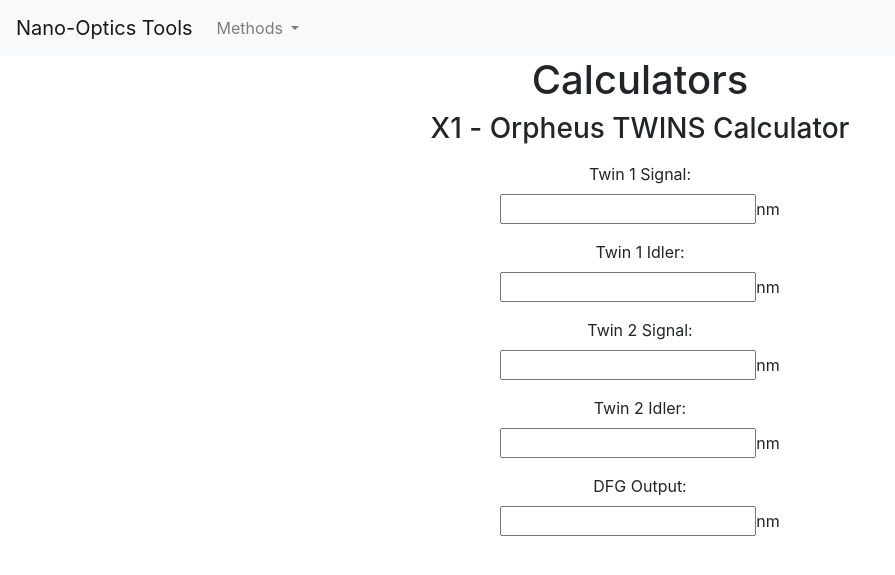
After one commit to BrandenEsses/nano-optics-tools, a Flask app: page /calculators/ in a window 1280 px wide. The commit adds this page. Shown: the top 575 px of the page, without its empty margins (0-895 px from the left). Run offline with Flask 2, Linux system fonts and the light colour scheme; some libraries are stand-ins or nearby versions.

Commit message:
Implemented blueprints, started twins calculator

```diff
--- a/app.py
+++ b/app.py
@@ -1,99 +1,15 @@
-from flask import Flask, render_template, request, redirect, session
-from matplotlib import pyplot as plt
-import numpy as np
-from scipy.fft import fft, fftfreq
-import math
-import os, csv
-import io
-import random
-from flask import Response
-from matplotlib.backends.backend_agg import FigureCanvasAgg as FigureCanvas
-from matplotlib.figure import Figure
+from flask import Flask, render_template
 app = Flask(__name__)
 app.config['SECRET_KEY'] = "issacnewton"
-
-file = None
-
-def get_data():
-    global file
-    stream = io.StringIO(file.decode("UTF8"), newline=None)
-    tsv_file = csv.reader(stream, delimiter="\t")
-    xvals = []
-    yvals = []
-    for line in tsv_file:
-       xvals.append(float(line[0]))
-       yvals.append(float(line[1]))
-    yvals = yvals - np.mean(yvals) # Normalize data
-    length_scale = xvals[1] - xvals[0]
-    normalxvals = xvals
-    normalyvals = yvals
-    num_data = len(yvals)
-    data_length = np.log2(len(yvals))
-    is_power_two = np.ceil(data_length) == np.floor(data_length)
-    if not is_power_two:
-        num_zeros_add = 2**(round(np.log2(num_data)) + 1) - num_data
-        left_append = np.zeros(np.floor(num_zeros_add/2).astype(int))
-        right_append = np.zeros(np.ceil(num_zeros_add/2).astype(int))
-        yvals = np.insert(yvals,0,left_append)
-        yvals = np.append(yvals,right_append)
-    new_num_data = len(yvals)
-    yvals_zeros = np.zeros(new_num_data-256)
-    max_location = np.argmax(yvals)
-    max_value = yvals[max_location]
-    half_max_index = np.argmin(yvals - 0.5*max_value)
-    min_index = max_location - 128
-    max_index = max_location + 128
-    slice = yvals[min_index:max_index]
-    yvals_zeros = np.insert(yvals_zeros,min_index,slice)
-    xvals = np.arange(len(yvals)) * length_scale
-    stddev = np.abs(half_max_index - max_location) * length_scale
-    gaussian = 1/np.sqrt(2*np.pi*stddev**2) * np.exp(-(xvals - max_location*length_scale)**2/(2*stddev**2))
-    apodization = yvals_zeros*gaussian
-    right_half= apodization[max_location:]
-    left_half = np.flip(apodization[:max_location])
-    rotated = np.append(right_half,left_half)
-    yf = np.absolute(fft(rotated)[0:num_data//2])
-    xf = fftfreq(num_data, length_scale)[:num_data//2]
-    data = (xf, yf, normalxvals, normalyvals)
-    return data
-
-@app.route('/intfg.png')
-def plot_png():
-    fig = create_figure()
-    output = io.BytesIO()
-    FigureCanvas(fig).print_png(output)
-    return Response(output.getvalue(), mimetype='image/png')
-
-def create_figure():
-    xs,ys,xvals,normalyvals = get_data()
-    fig = Figure()
-    axis1 = fig.add_subplot(1, 2, 2)
-    axis1.set_title("Spectrum")
-    axis1.set_xlabel("Frequency (au)")
-    axis1.set_ylabel("Intensity (au)")
-    axis1.plot(xs, ys)
-    axis2 = fig.add_subplot(1, 2, 1)
-    axis2.set_title("Interferogram")
-    axis2.set_xlabel("Position (au)")
-    axis2.set_ylabel("Intensity (au)")
-    axis2.plot(xvals, normalyvals)
-    fig.set_dpi(150)
-    #fig.set_size_inches(11.2,6.3)
-    fig.set_size_inches(8.8, 4.95)
-    fig.tight_layout(pad=2.0)
-    return fig
 
 @app.route('/')
 def index():  # put application's code here
     return render_template("index.html", title="Nano-Optics Tools")
 
-@app.route('/nanoftir',methods=['GET', 'POST'])
-def nanoftir():  # put application's code here
-    if request.method == 'POST':
-        global file
-        file = request.files['file'].stream.read()
-        return render_template("nanoftir.html",img_src=True, title="NanoFTIR")
-    return render_template("nanoftir.html",img_src=False,title="NanoFTIR")
+from nanoftir.nanoftir import nanoftir_blueprint
+app.register_blueprint(nanoftir_blueprint)
+from calculators.calculators import calculators_blueprint
+app.register_blueprint(calculators_blueprint)
 
 if __name__ == '__main__':
     app.run()
--- /dev/null
+++ b/calculators/calculators.py
@@ -0,0 +1,8 @@
+from flask import Flask, render_template, request, redirect, session, Blueprint
+from app import app
+
+calculators_blueprint = Blueprint('calculators', __name__, url_prefix='/calculators', template_folder="templates")
+
+@calculators_blueprint.route('/')
+def calculators():
+    return render_template("calculators.html", title="Calculators")
--- /dev/null
+++ b/calculators/templates/calculators.html
@@ -0,0 +1,97 @@
+{% extends "layout/page.html" %}
+{% set role = role %}
+{% block content %}
+    <style type='text/css'>
+        hr {
+            margin: 2px;
+        }
+    </style>
+    <h1>Calculators</h1>
+    <h3>&Chi;1 - Orpheus TWINS Calculator</h3>
+    <form method=post enctype=multipart/form-data>
+      <p>
+        <p>
+          <label for="twin1_signal">Twin 1 Signal:</label><br>
+          <input type=number id="twin1_signal" onchange="twins_calc()">nm
+        </p>
+        <p>
+          <label for="twin1_idler">Twin 1 Idler:</label><br>
+          <input type=number id="twin1_idler" onchange="twins_calc()">nm
+        </p>
+        <p>
+          <label for="twin2_signal">Twin 2 Signal:</label><br>
+          <input type=number id="twin2_signal" onchange="twins_calc()">nm
+        </p>
+        <p>
+          <label for="twin2_idler">Twin 2 Idler:</label><br>
+          <input type=number id="twin2_idler" onchange="twins_calc()">nm
+        </p>
+        <p>
+          <label for="dfg_out">DFG Output:</label><br>
+          <input type=number id="dfg_out" onchange="twins_calc()">nm
+        </p>
+      </p>
+    </form>
+    {% if img_src %}
+        <img src="/intfg.png">
+    {% endif %}
+    <script>
+        function twins_calc() {
+            var empty_fields = 0;
+            var empty_field_name = "";
+            var twin1_signal = document.getElementById("twin1_signal").value;
+            const twin1_signal_element = document.getElementById("twin1_signal");
+            if(!twin1_signal){
+                empty_fields++;
+                empty_field_name = "twin1_signal";
+            }
+            var twin1_idler = document.getElementById("twin1_idler").value;
+            const twin1_idler_element = document.getElementById("twin1_idler");
+            if(!twin1_idler){
+                empty_fields++;
+                empty_field_name = "twin1_idler";
+            }
+            var twin2_signal = document.getElementById("twin2_signal").value;
+            const twin2_signal_element = document.getElementById("twin2_signal");
+            if(!twin2_signal){
+                empty_fields++;
+                empty_field_name = "twin2_signal";
+            }
+            var twin2_idler = document.getElementById("twin2_idler").value;
+            const twin2_idler_element = document.getElementById("twin2_idler");
+            if(!twin2_idler){
+                empty_fields++;
+                empty_field_name = "twin2_idler";
+            }
+            var dfg_out = document.getElementById("dfg_out").value;
+            const dfg_out_element = document.getElementById("dfg_out");
+            if(!dfg_out){
+                empty_fields++;
+                empty_field_name = "dfg_out";
+            }
+            if(empty_fields == 1){
+                if(empty_field_name == "twin1_signal"){
+                    var twin1_signal_calc = 1/(1/515 - 1/twin1_idler);
+                    twin1_signal_element.value = twin1_signal_calc;
+                }
+                if(empty_field_name == "twin1_idler"){
+                    var twin1_idler_calc = 1/(1/515 - 1/twin1_signal);
+                    twin1_idler_element.value = twin1_idler_calc;
+                }
+                if(empty_field_name == "twin2_signal"){
+                    var twin2_signal_calc = 1/(1/1030 - 1/twin2_idler);
+                    twin2_signal_element.value = twin2_signal_calc;
+                }
+                if(empty_field_name == "twin2_idler"){
+                    var twin2_idler_calc = 1/(1/1030 - 1/twin2_signal);
+                    twin2_idler_element.value = twin2_idler_calc;
+                }
+                if(empty_field_name == "dfg_out"){
+                    var dfg_out_calc = 1/(1/twin2_signal - 1/twin1_idler);
+                    dfg_out_element.value = dfg_out_calc;
+                }
+            }
+
+    }
+    </script>
+{% endblock %}
--- a/templates/nanoftir.html
+++ b/nanoftir/templates/nanoftir.html
@@ -6,7 +6,6 @@
             margin: 2px;
         }
     </style>
-    <link rel="stylesheet" type="text/css" href="{{ url_for('static', filename='datatable/datatables.css') }}">
     <h1>NanoFTIR</h1>
     <h3>Upload an interferogram for analysis</h3>
     <form method=post enctype=multipart/form-data>
@@ -16,6 +15,6 @@
       </p>
     </form>
     {% if img_src %}
-        <img src="/intfg.png">
+        <img src="/nanoftir/intfg.png">
     {% endif %}
 {% endblock %}
--- a/templates/layout/page.html
+++ b/templates/layout/page.html
@@ -46,7 +46,9 @@
                             Methods
                         </a>
                         <div class="dropdown-menu" aria-labelledby="navbarDropdown">
-                            <a class="dropdown-item" href="/nanoftir">Nano FTIR</a>
+                            <a class="dropdown-item" href="/nanoftir">NanoFTIR</a>
+                            <div class="dropdown-divider"></div>
+                            <a class="dropdown-item" href="/calculators">Calculators</a>
                         </div>
                     </li>
                 </ul>
```
Also changed, not shown: nanoftir/nanoftir.py (added, +98 -0 lines).
